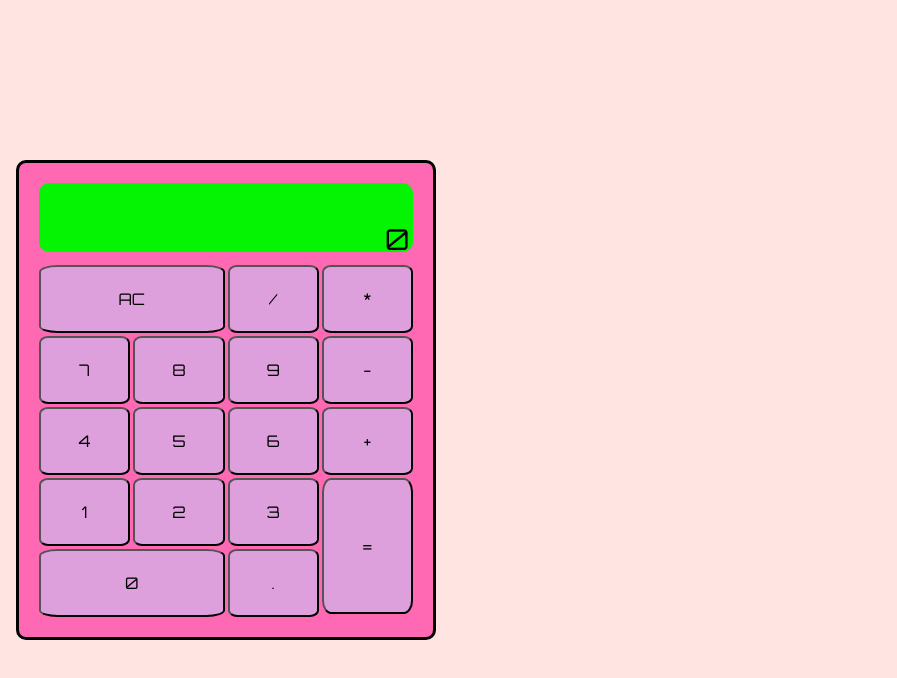
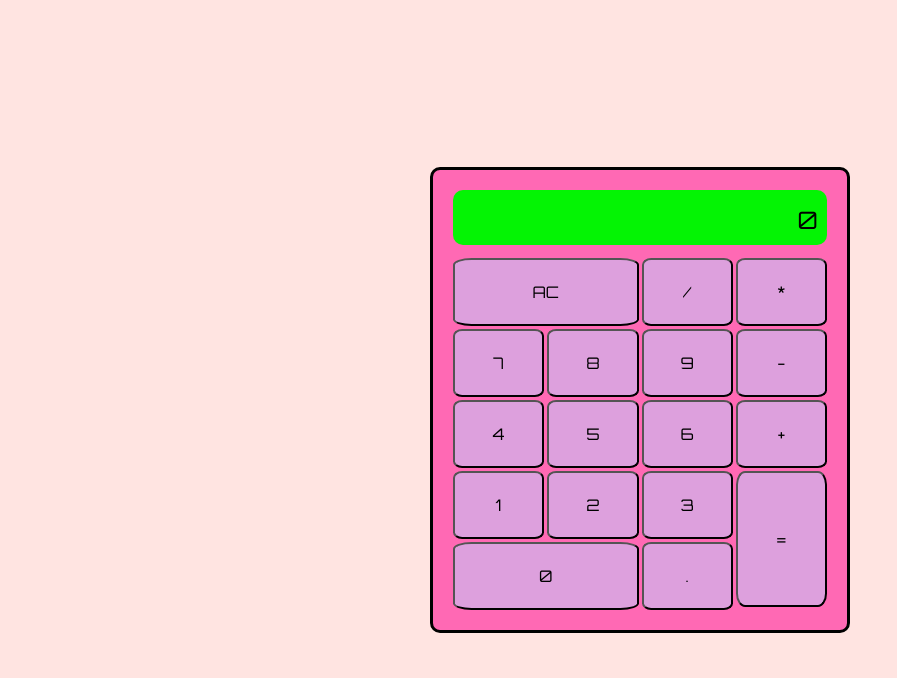
Before and after one commit to hannarosenfeld/jsCalculator, a plain HTML site: page index.html in a window 1280 px wide. Shown: the whole page, without its empty margins (0-897 px from the left). Drawn offline with nearby package versions, Linux system fonts and the light colour scheme.

Commit message:
Cleanup.

```diff
--- a/index.html
+++ b/index.html
@@ -12,10 +12,7 @@
     </head>
     <body style="background: mistyrose;">
         <div id="calculator">
-            <div id="displayArea">
-                <div id="secondaryDisplay"></div>
-                <div id="display">0</div>
-            </div>
+            <div id="display">0</div>
             <div id="calculator-buttons">
                 <button id="clear">AC</button>
                 <button id="divide" class="operand">/</button>
--- a/main.css
+++ b/main.css
@@ -13,7 +13,7 @@ body {
 
 #calculator {
     width: 420px;
-    margin: 0 1em;
+    margin: 0 auto;
     padding: 20px;
     text-align: right;
     border: 3px solid black;
@@ -36,22 +36,17 @@ body {
     border-radius: 10%;
 }
 
-#displayArea {
+#display {
+    padding: 0.5em 0.4em;
     width: 100%;
-    padding: 4px;
     border-radius: 10px;
     background-color: #04F404;
     color: black;
-    height: 69px;
-}
-
-#display {
-    font-size: 1.8rem;
-}
-
-#secondaryDisplay {
-    font-size: 1rem;
-    height: 50%;
+    height: 55px;
+    font-size: 1.5rem;
+    overflow: hidden;
+    white-space: nowrap;
+    text-overflow: ellipsis;
 }
 
 #clear, #zero {
@@ -64,7 +59,3 @@ body {
     grid-column: 4/-1;
     height: 200%;
 }
-
-#zero {
-
-}
--- a/script.js
+++ b/script.js
@@ -55,8 +55,5 @@ $(document).ready(function() {
     function clear() {
         display.innerHTML = 0
         workingOperation = ''
-        secondaryDisplay.innerHTML = workingOperation
-
     }
-
 })
```
